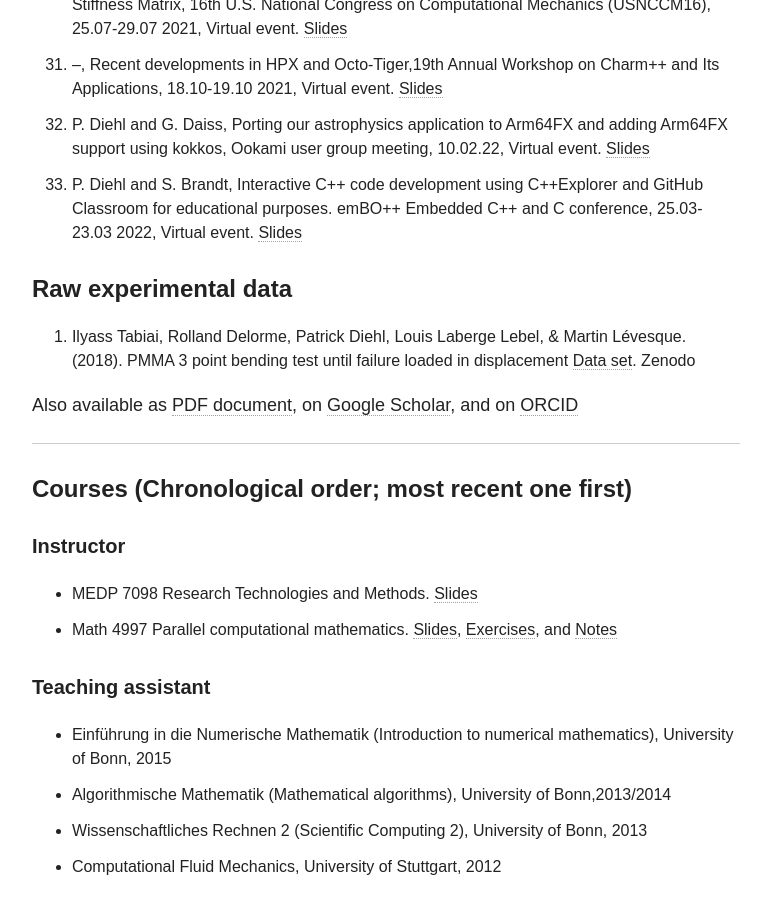
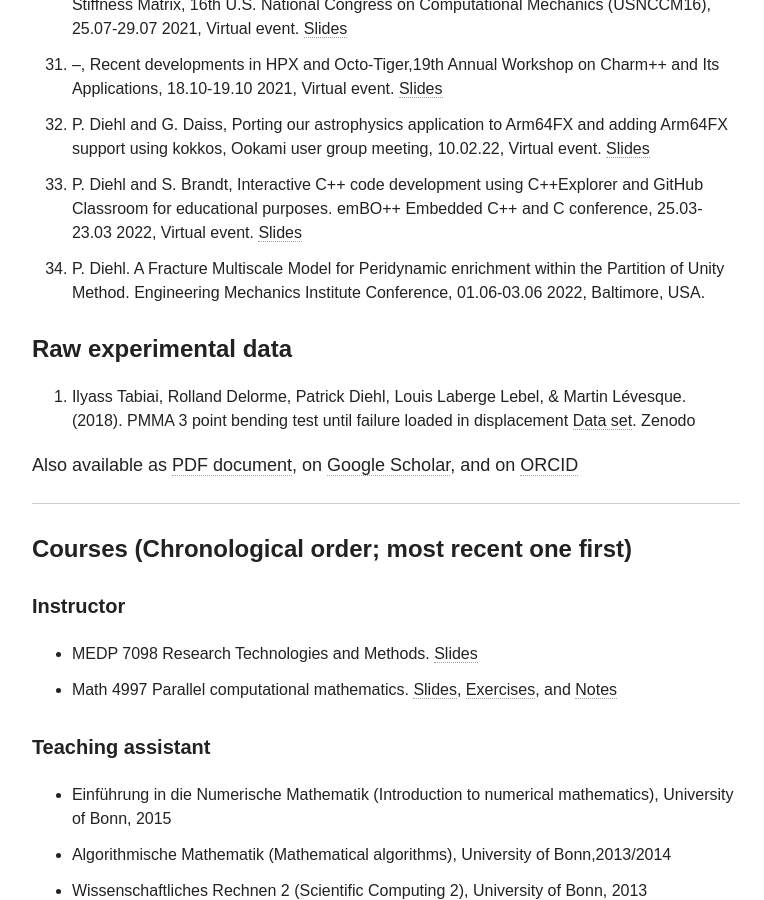
Before and after one commit to diehlpk/diehlpk.github.io, a Jekyll site: the page built from cv/index.md, in a window 1280 px wide and 900 px high, scrolled down 9149 px. Shown: the whole window, without its empty margins (254-1018 px from the left). Built offline with Jekyll 4.4.1, drawn with Linux system fonts in a browser that asks for light colours; nearby versions of some CDN libraries; some web fonts are replaced.

Commit message:
Update cv

```diff
--- a/cv/index.md
+++ b/cv/index.md
@@ -228,6 +228,7 @@ Congress for Theoretical and Applied Mechanics, 04.06-09.06 2018, Rosemont, US.
 31. --, Recent developments in HPX and Octo-Tiger,19th Annual Workshop on Charm++ and Its Applications, 18.10-19.10 2021, Virtual event. [Slides](https://t.co/5MNwSD9Qmw?amp=1)
 32. P. Diehl and G. Daiss, Porting our astrophysics application to Arm64FX and adding Arm64FX support using kokkos,  Ookami user group meeting, 10.02.22, Virtual event. [Slides](https://www.slideshare.net/PatrickDiehl3/porting-our-astrophysics-application-to-arm64fx-and-adding-arm64fx-support-using-kokkos)
 33. P. Diehl and S. Brandt, Interactive C++ code development using C++Explorer and GitHub Classroom for educational purposes. emBO++ Embedded C++ and C conference, 25.03-23.03 2022, Virtual event. [Slides](https://de.slideshare.net/PatrickDiehl3/interactive-c-code-development-using-cexplorer-and-github-classroom-for-educational-purposes)
+34. P. Diehl. A Fracture Multiscale Model for Peridynamic enrichment within the Partition of Unity Method. Engineering Mechanics Institute Conference, 01.06-03.06 2022, Baltimore, USA.
 
 #### Raw experimental data
 1. Ilyass Tabiai, Rolland Delorme, Patrick Diehl, Louis Laberge Lebel, & Martin Lévesque. (2018). PMMA 3 point bending test until failure loaded in displacement [Data set](http://doi.org/10.5281/zenodo.1172068). Zenodo
```
